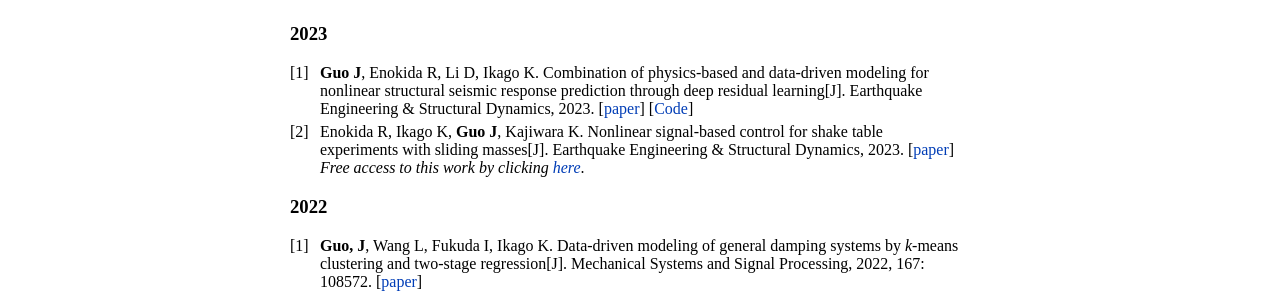
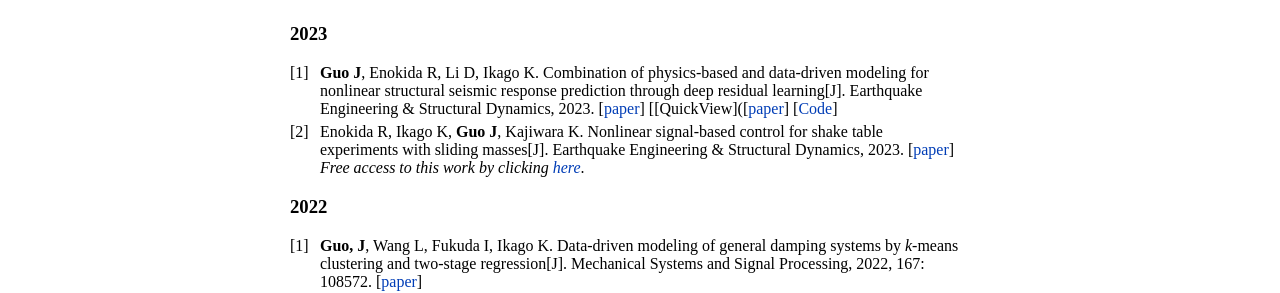
Before and after one commit to JiaGUOCV/JiaGUOCV.github.io, a Jekyll site: the page built from index.md, in a window 1280 px wide. Shown: the part 519-812 px from the top of the page. Built offline with Jekyll 4.4.1, drawn with Linux system fonts in a browser that asks for light colours; our own code applies the rules of GitHub Pages for plain Markdown files.

Commit message:
Quickview

```diff
--- a/index.md
+++ b/index.md
@@ -21,7 +21,7 @@
 
 ### 2023
 1. **Guo J**, Enokida R, Li D, Ikago K. Combination of physics-based and data-driven modeling for nonlinear structural seismic response prediction through deep residual learning[J]. Earthquake Engineering & Structural Dynamics, 2023.
-[[paper](https://onlinelibrary.wiley.com/doi/10.1002/eqe.3863)] [[Code](https://github.com/JiaGuoLab/pdhi)]
+[[paper](https://onlinelibrary.wiley.com/doi/10.1002/eqe.3863)] [[QuickView]([[paper](https://onlinelibrary.wiley.com/doi/10.1002/eqe.3863)] [[Code](https://github.com/JiaGuoLab/pdhi)]
 2. Enokida R, Ikago K, **Guo J**, Kajiwara K. Nonlinear signal‐based control for shake table experiments with sliding masses[J]. Earthquake Engineering & Structural Dynamics, 2023.
 [[paper](https://onlinelibrary.wiley.com/doi/10.1002/eqe.3852)]
 *Free access to this work by clicking [here](https://onlinelibrary.wiley.com/doi/epdf/10.1002/eqe.3852)*.
```
Also changed, not shown: Japanese.md (+1 -1 lines).
